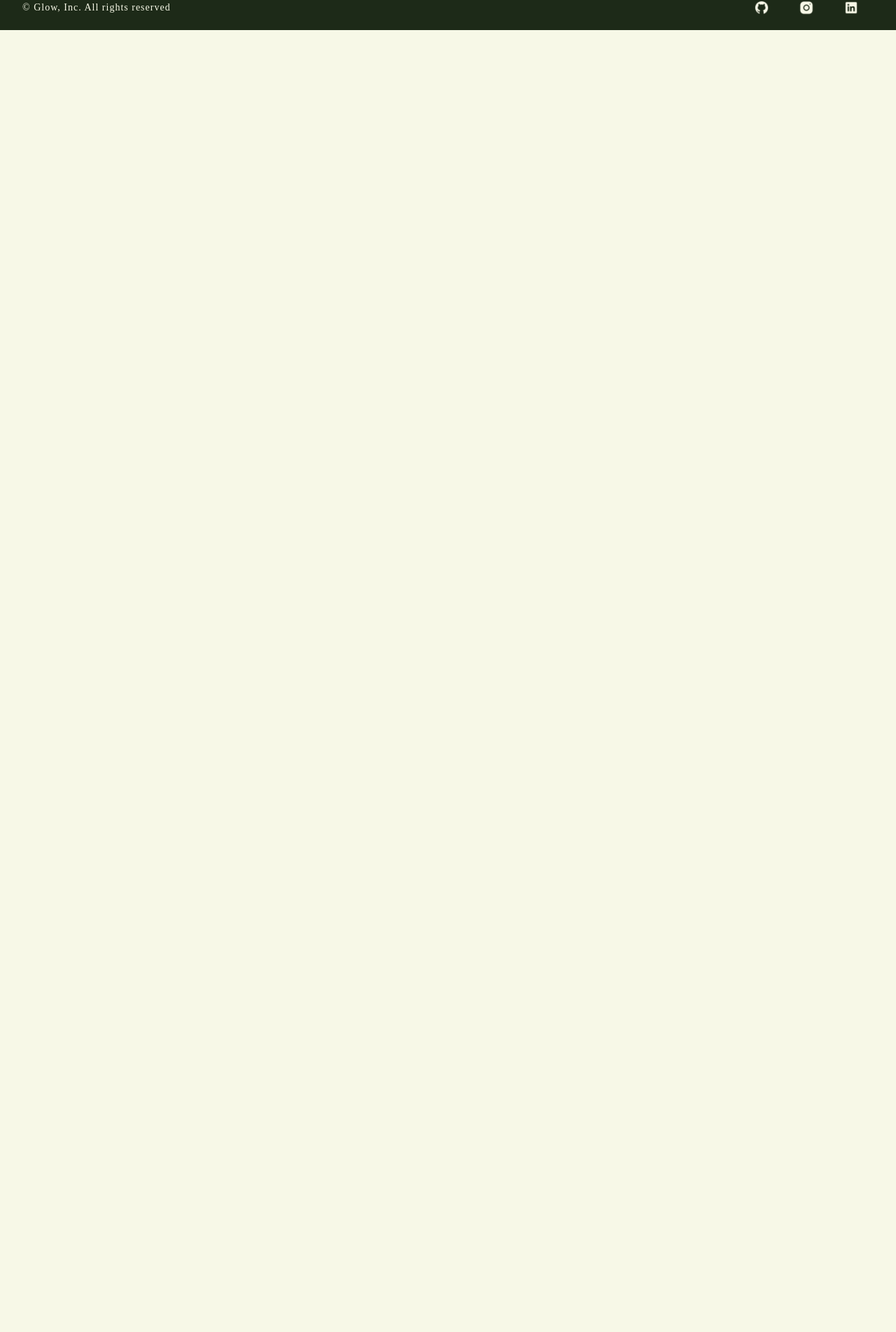
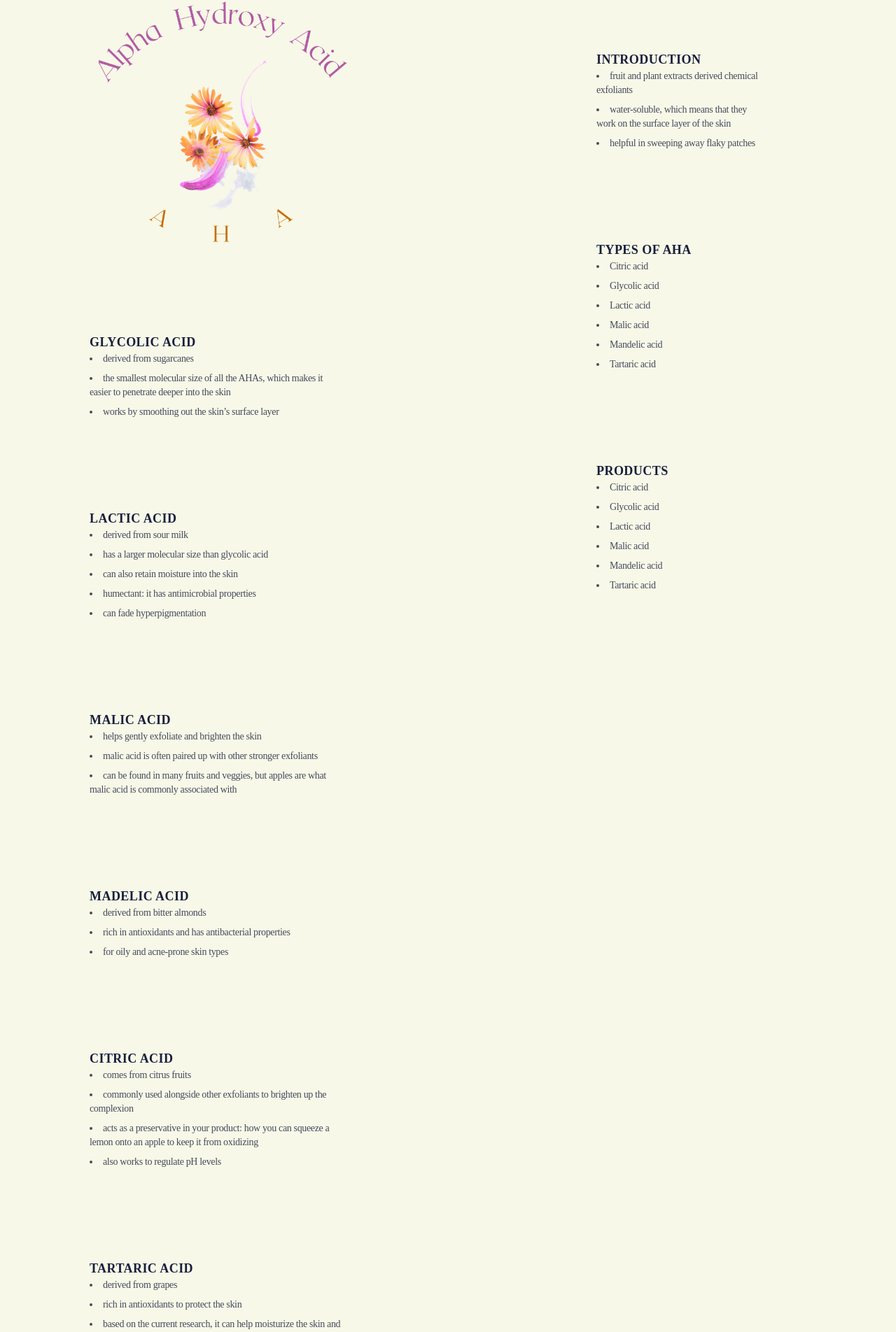
Before and after one commit to biancacomanescu97/glow, a React (Create React App) app: page /AHA in a window 1280 px wide. Shown: the part 198-2102 px from the top of the page at 70% size. Before the commit the page ends 800 px from the top, so only its background shows below. Built offline with nearby package versions, Linux system fonts and the light colour scheme.

Commit message:
Set up AHA page

```diff
--- a/src/App.tsx
+++ b/src/App.tsx
@@ -5,6 +5,7 @@ import Explore from "./components/explore/Explore";
 import Routine from "./components/routine/Routine";
 import Footer from "./components/footer/Footer";
 import Reviews from "./components/reviews/Reviews";
+import AHA from "./components/explore/exfoliants/AHA";
 
 function App() {
   return (
@@ -16,6 +17,9 @@ function App() {
         </Route>
         <Route path="/explore">
           <Explore />
+        </Route>
+        <Route path="/AHA">
+          <AHA />
         </Route>
         <Route path="/reviews">
           <Reviews />
--- /dev/null
+++ b/src/components/explore/exfoliants/AHA.tsx
@@ -0,0 +1,101 @@
+import {exfoliants} from "../data/ingredients";
+
+export default function AHA() {
+  return (
+    <main className="">
+      <div className="grid grid-col-1 lg:grid-cols-2 gap-10">
+        <div className="px-16 py-10">
+          <img
+            className="object-cover p-10"
+            src="/assets/img/explore/AHA.png"
+            alt="Alpha Hydroxy Acid (AHA)"
+          />
+          <div className="block p-16">
+            <h1 className="text-royal-700 text-lg font-bold tracking-wide">GLYCOLIC ACID</h1>
+            <ul role="list" className="list-disc list-inside space-y-2 text-sm text-royal-700 text-opacity-80 tracking-tight">
+              <li>derived from sugarcanes</li>
+              <li>the smallest molecular size of all the AHAs, which makes it easier to penetrate deeper into the skin</li>
+              <li>works by smoothing out the skin’s surface layer</li>
+            </ul>
+          </div>
+          <div className="block p-16">
+            <h1 className="text-royal-700 text-lg font-bold tracking-wide">LACTIC ACID</h1>
+            <ul role="list" className="list-disc list-inside space-y-2 text-sm text-royal-700 text-opacity-80 tracking-tight">
+              <li>derived from sour milk</li>
+              <li>has a larger molecular size than glycolic acid</li>
+              <li>can also retain moisture into the skin</li>
+              <li>humectant: it has antimicrobial properties</li>
+              <li>can fade hyperpigmentation</li>
+            </ul>
+          </div>
+          <div className="block p-16">
+            <h1 className="text-royal-700 text-lg font-bold tracking-wide">MALIC ACID</h1>
+            <ul role="list" className="list-disc list-inside space-y-2 text-sm text-royal-700 text-opacity-80 tracking-tight">
+              <li>helps gently exfoliate and brighten the skin</li>
+              <li>malic acid is often paired up with other stronger exfoliants</li>
+              <li>can be found in many fruits and veggies, but apples are what malic acid is commonly associated with</li>
+            </ul>
+          </div>
+          <div className="block p-16">
+            <h1 className="text-royal-700 text-lg font-bold tracking-wide">MADELIC ACID</h1>
+            <ul role="list" className="list-disc list-inside space-y-2 text-sm text-royal-700 text-opacity-80 tracking-tight">
+              <li>derived from bitter almonds</li>
+              <li>rich in antioxidants and has antibacterial properties</li>
+              <li>for oily and acne-prone skin types</li>
+            </ul>
+          </div>
+          <div className="block p-16">
+            <h1 className="text-royal-700 text-lg font-bold tracking-wide">CITRIC ACID</h1>
+            <ul role="list" className="list-disc list-inside space-y-2 text-sm text-royal-700 text-opacity-80 tracking-tight">
+              <li>comes from citrus fruits</li>
+              <li>commonly used alongside other exfoliants to brighten up the complexion</li>
+              <li>acts as a preservative in your product: how you can squeeze a lemon onto an apple to keep it from oxidizing</li>
+              <li>also works to regulate pH levels</li>
+            </ul>
+          </div>
+          <div className="block p-16">
+            <h1 className="text-royal-700 text-lg font-bold tracking-wide">TARTARIC ACID</h1>
+            <ul role="list" className="list-disc list-inside space-y-2 text-sm text-royal-700 text-opacity-80 tracking-tight">
+              <li>derived from grapes</li>
+              <li>rich in antioxidants to protect the skin</li>
+              <li>based on the current research, it can help moisturize the skin and promote healing (it isn't as widely researched as glycolic and lactic acids)</li>
+            </ul>
+          </div>
+        </div>
+
+        <div className="block p-32">
+          <div className="block p-16">
+            <h1 className="text-royal-700 text-lg font-bold tracking-wide">INTRODUCTION</h1>
+            <ul role="list" className="list-disc list-inside space-y-2 text-sm text-royal-700 text-opacity-80 tracking-tight">
+              {exfoliants[0].description.map((item) => (
+                <li>{item}</li>
+              ))}
+            </ul>
+          </div>
+          <div className="block p-16">
+            <h1 className="text-royal-700 text-lg font-bold tracking-wide">TYPES OF AHA</h1>
+            <ul role="list" className="list-disc list-inside space-y-2 text-sm text-royal-700 text-opacity-80 tracking-tight">
+              <li>Citric acid</li>
+              <li>Glycolic acid</li>
+              <li>Lactic acid</li>
+              <li>Malic acid</li>
+              <li>Mandelic acid</li>
+              <li>Tartaric acid</li>
+            </ul>
+          </div>
+          <div className="block p-16">
+            <h1 className="text-royal-700 text-lg font-bold tracking-wide">PRODUCTS</h1>
+            <ul role="list" className="list-disc list-inside space-y-2 text-sm text-royal-700 text-opacity-80 tracking-tight">
+              <li>Citric acid</li>
+              <li>Glycolic acid</li>
+              <li>Lactic acid</li>
+              <li>Malic acid</li>
+              <li>Mandelic acid</li>
+              <li>Tartaric acid</li>
+            </ul>
+          </div>
+        </div>
+      </div>
+    </main>
+  );
+}
```
